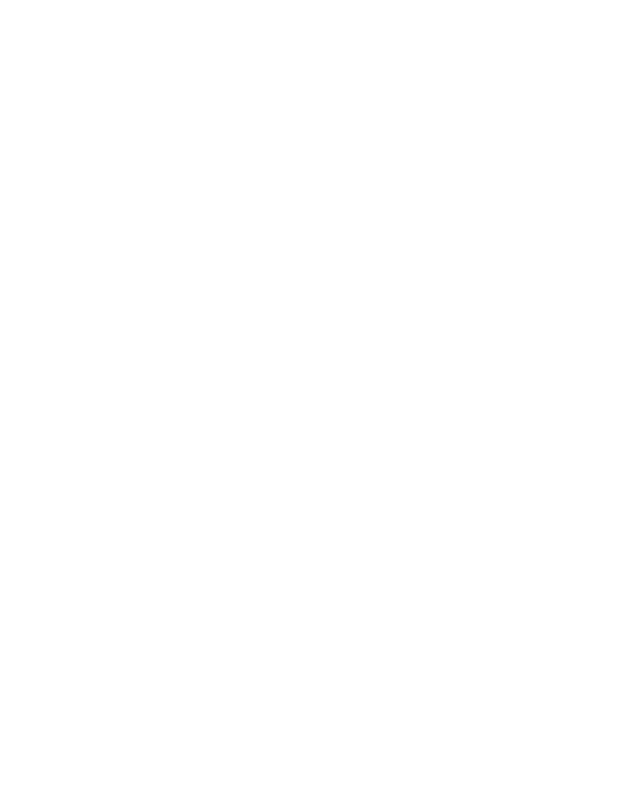
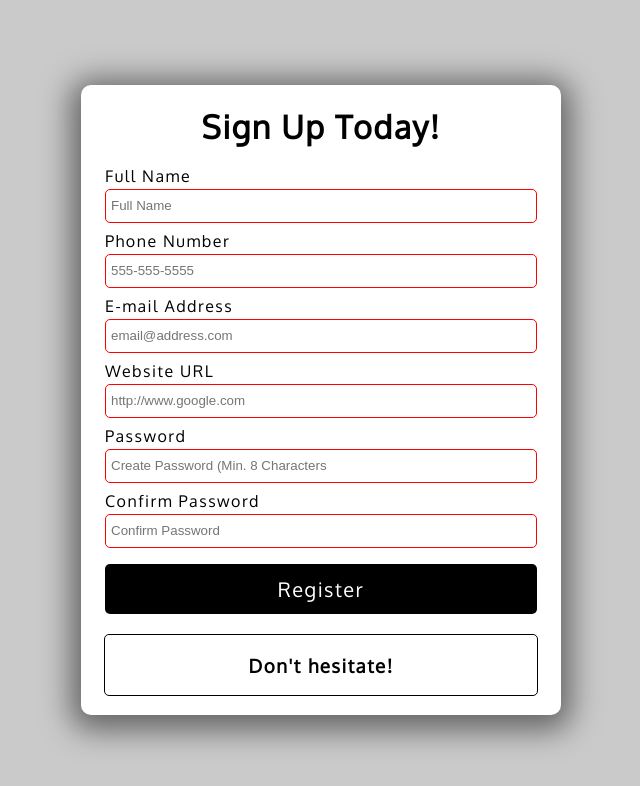
Before and after one commit to SirRobZ/form-validator, a plain HTML site: page index.html in a window 1280 px wide. Shown: the whole page, without its empty margins (319-959 px from the left). Drawn offline with Linux system fonts and the light colour scheme.

Commit message:
styled form

```diff
--- a/index.html
+++ b/index.html
@@ -3,12 +3,60 @@
 <head>
     <meta charset="UTF-8">
     <meta name="viewport" content="width=device-width, initial-scale=1.0">
-    <title>Template</title>
+    <title>Form Validation</title>
     <link rel="icon" type="image/png" href="favicon.png">
-    <link rel="stylesheet" href="https://cdnjs.cloudflare.com/ajax/libs/font-awesome/5.10.2/css/all.min.css"/>
     <link rel="stylesheet" href="style.css">
 </head>
 <body>
+    <!-- Form Container -->
+    <div class="container">
+        <h1>Sign Up Today!</h1>
+        <!-- Form -->
+        <form id="form">
+            <!-- Full Name -->
+            <div class="form-group">
+                <label for="name">Full Name</label>
+                <input type="text" id="name" placeholder="Full Name"
+                    required minlength="3" maxlength="100">
+            </div>
+            <!-- Phone Number -->
+            <div class="form-group">
+                <label for="phone">Phone Number</label>
+                <input type="tel" id="phone" placeholder="555-555-5555"
+                    required pattern="[0-9]{3}-[0-9]{3}-[0-9]{4}">
+            </div>
+            <!-- Email Address -->
+            <div class="form-group">
+                <label for="email">E-mail Address</label>
+                <input type="email" id="email" placeholder="email@address.com"
+                    required>
+            </div>
+            <!-- Website URL -->
+            <div class="form-group">
+                <label for="website">Website URL</label>
+                <input type="url" id="website" placeholder="http://www.google.com"
+                    required>
+            </div>
+            <!-- Password -->
+            <div class="form-group">
+                <label for="password1">Password</label>
+                <input type="password" id="password1" placeholder="Create Password (Min. 8 Characters"
+                    required pattern="^(?=.*\d)(?=.*[a-z])(?=.*[A-Z])(?=.*[a-zA-Z]).{8,}$"
+                    title="Please include atleast 1 uppercase character, 1 lowercase character, and 1 number">
+            </div>
+            <!-- Confirm Password -->
+            <div class="form-group">
+                <label for="password2">Confirm Password</label>
+                <input type="password" id="password2" placeholder="Confirm Password"
+                    required pattern="^(?=.*\d)(?=.*[a-z])(?=.*[A-Z])(?=.*[a-zA-Z]).{8,}$">
+            </div>
+            <button type="submit">Register</button>
+        </form>
+        <!-- Error/sucess Message -->
+        <div class="message-container">
+            <h3 id="message">Don't hesitate!</h3>
+        </div>
+    </div>
     <!-- Script -->
     <script src="script.js"></script>
 </body>
--- a/script.js
+++ b/script.js
@@ -0,0 +1,18 @@
+const form = document.getElementById('form');
+const password1El = document.getElementById('password1');
+const password2El = document.getElementById('password2');
+const messageContainer = document.querySelector('.message-container');
+const message = document.getElementById('message');
+
+
+
+
+// Process Form
+function processFormData(e) {
+    console.log(e);
+}
+
+
+
+//Event Listener
+form.addEventListener('submit', processFormData);
--- a/style.css
+++ b/style.css
@@ -1,3 +1,4 @@
+@import url('https://fonts.googleapis.com/css2?family=Oxygen&display=swap');
 
 html {
   box-sizing: border-box;
@@ -6,4 +7,87 @@ html {
 body {
   margin: 0;
   min-height: 100vh;
+  font-family: 'Oxygen', sans-serif;
+  letter-spacing: 1.5px;
+  display: flex;
+  align-items: center;
+  justify-content: center;
+  background: rgb(202, 202, 202);
 }
+
+.container {
+  width: 480px;
+  height: 630px;
+  background: white;
+  display: flex;
+  flex-direction: column;
+  align-items: center;
+  border-radius: 10px;
+  box-shadow: 0 5px 30px 10px rgba(0, 0, 0, 0.5);
+}
+
+/* Form */
+form {
+  width: 90%;
+}
+
+.form-group {
+  height: 65px;;
+}
+
+label {
+  position: relative;
+  bottom: 3px;
+}
+
+input {
+  width: 100%;
+  height: 34px;
+  padding: 5px;
+  border: 1px solid black;
+  border-radius: 5px;
+  outline: none;
+  box-sizing: border-box;
+  transition: all 0.3s;
+}
+
+input:valid {
+  border: 1px solid green;
+}
+
+input:invalid {
+  border: 1px solid red;
+}
+
+button {
+  cursor: pointer;
+  color: white;
+  background: black;
+  border: none;
+  border-radius: 5px;
+  height: 50px;
+  width: 100%;
+  font-family: 'Oxygen', sans-serif;
+  font-size: 20px;
+  letter-spacing: 1.5px;
+  margin-top: 5px;
+}
+
+button:hover {
+  filter: brightness(200%);
+  background: rgb(29, 29, 29);
+}
+
+button:focus {
+  outline: none;
+}
+
+.message-container {
+  border: 1px solid black;
+  border-radius: 5px;
+  width: 90%;
+  margin-top: 20px;
+  display: flex;
+  justify-content: center;
+  color: black;
+}
```
